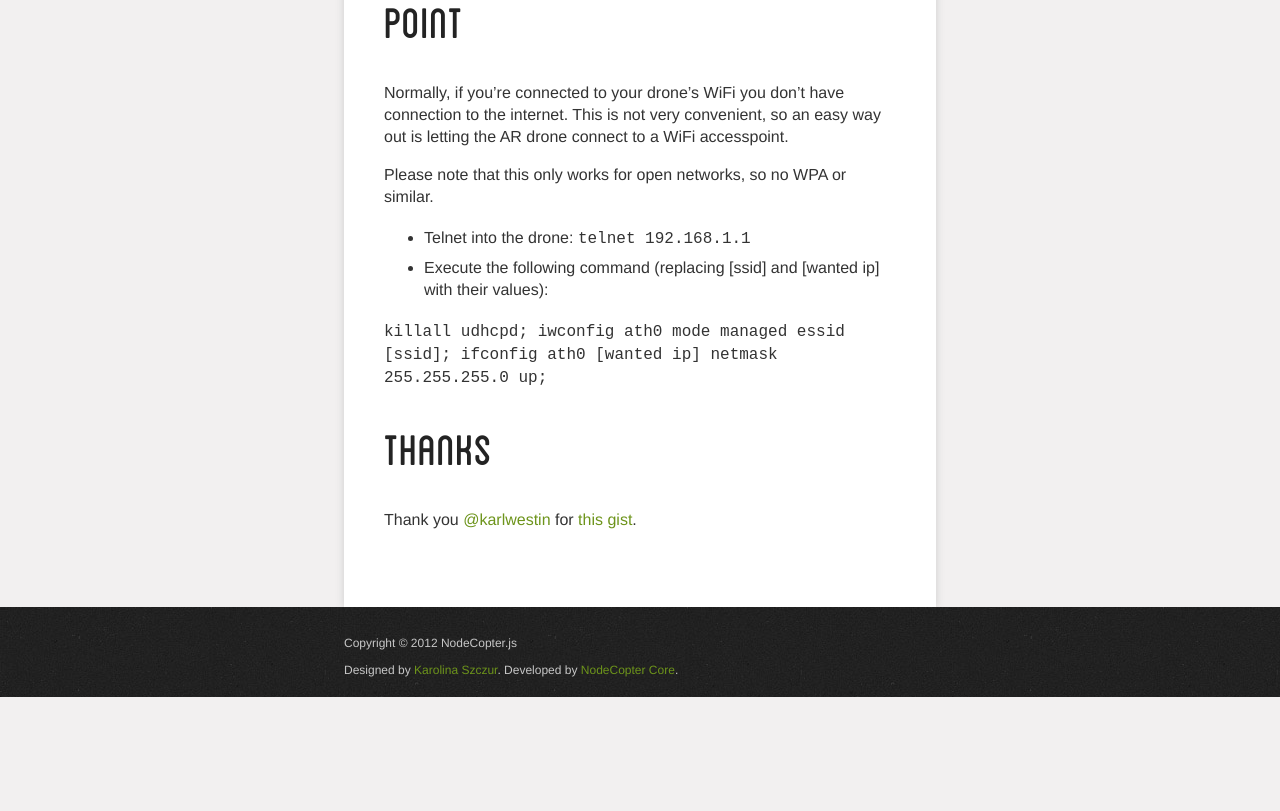
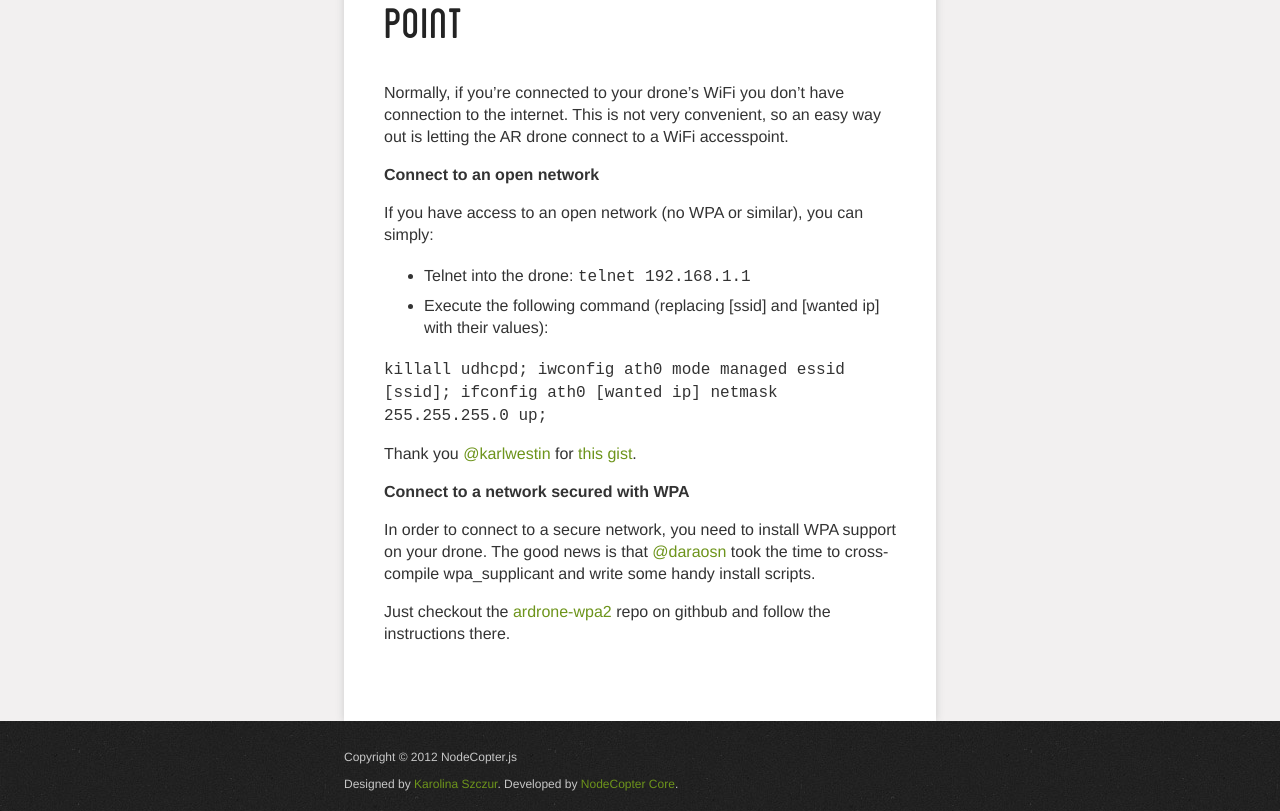
Before and after one commit to nodecopter/nodecopter.com, a Jekyll site: the page built from guides/connect_to_access_point.md, in a window 1280 px wide. Shown: the part 343-1154 px from the top of the page. Built offline with Jekyll 4.4.1, drawn with Linux system fonts in a browser that asks for light colours; Markdown is read by kramdown in place of the engine named in the settings; before the commit the page ends 1040 px from its top, so only the background shows below that.

Commit message:
Added instructions to connect the drone to WPA network

```diff
--- a/guides/connect_to_access_point.md
+++ b/guides/connect_to_access_point.md
@@ -9,13 +9,20 @@ Normally, if you're connected to your drone's WiFi you don't have connection to
 the internet. This is not very convenient, so an easy way out is letting the AR drone
 connect to a WiFi accesspoint.
 
-Please note that this only works for open networks, so no WPA or similar.
+**Connect to an open network**
+
+If you have access to an open network (no WPA or similar), you can simply:
 
 * Telnet into the drone: `telnet 192.168.1.1`
 * Execute the following command (replacing [ssid] and [wanted ip] with their values):
 
 `killall udhcpd; iwconfig ath0 mode managed essid [ssid]; ifconfig ath0 [wanted ip] netmask 255.255.255.0 up;`
 
-## Thanks
+Thank you [@karlwestin](http://twitter.com/karlwestin) for [this gist](https://gist.github.com/karlwestin/4051467).
 
-Thank you [@karlwestin](http://twitter.com/karlwestin) for [this gist](https://gist.github.com/karlwestin/4051467).
+**Connect to a network secured with WPA**
+
+In order to connect to a secure network, you need to install WPA support on your drone. The good news is that
+[@daraosn](http://twitter.com/daraosn) took the time to cross-compile wpa_supplicant and write some handy install scripts.
+
+Just checkout the [ardrone-wpa2](https://github.com/daraosn/ardrone-wpa2) repo on githbub and follow the instructions there.
```
